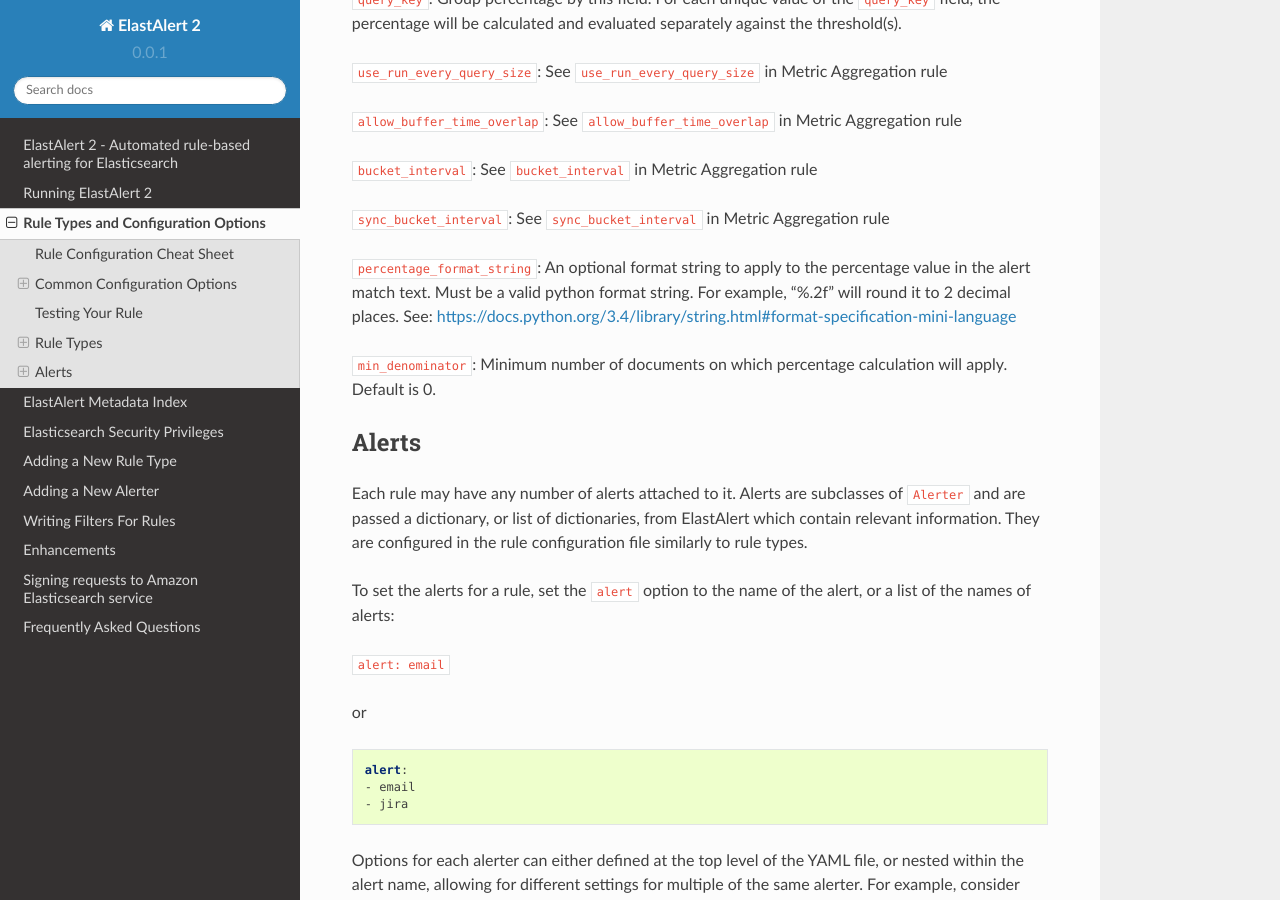
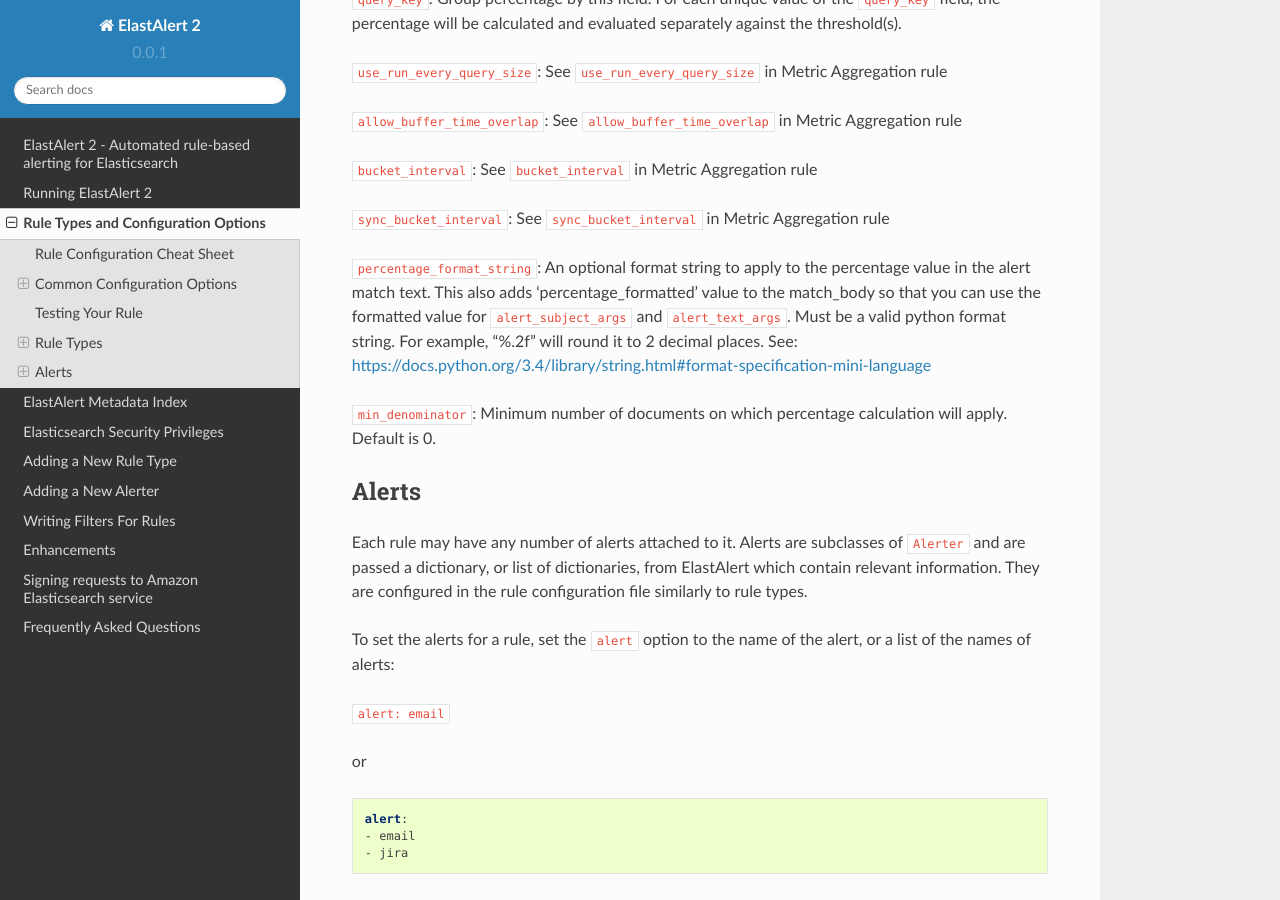
Before and after one commit to Yelp/elastalert, a Sphinx documentation site: the page built from docs/source/ruletypes.rst, in a window 1280 px wide and 900 px high, scrolled down 31222 px. Built offline with Sphinx 7.4.7 and the Read the Docs theme 2.0.0, drawn with Linux system fonts in a browser that asks for light colours; pages that are not in the unit, such as notebooks, are missing from menus.

Commit message:
Update docs for a new 'percentage_formatted' match_body

```diff
--- a/docs/source/ruletypes.rst
+++ b/docs/source/ruletypes.rst
@@ -1343,7 +1343,7 @@
 
 ``sync_bucket_interval``: See ``sync_bucket_interval`` in  Metric Aggregation rule
 
-``percentage_format_string``: An optional format string to apply to the percentage value in the alert match text. Must be a valid python format string.
+``percentage_format_string``: An optional format string to apply to the percentage value in the alert match text. This also adds 'percentage_formatted' value to the match_body so that you can use the formatted value for ``alert_subject_args`` and ``alert_text_args``. Must be a valid python format string.
 For example, "%.2f" will round it to 2 decimal places.
 See: https://docs.python.org/3.4/library/string.html#format-specification-mini-language
 
```
